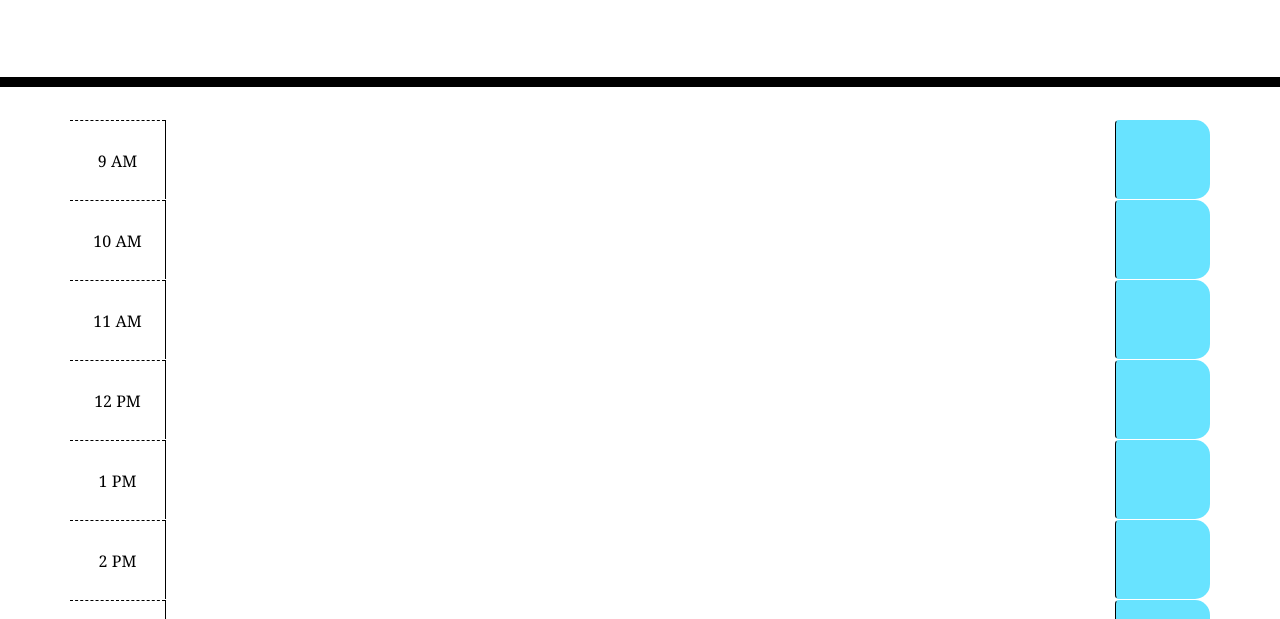
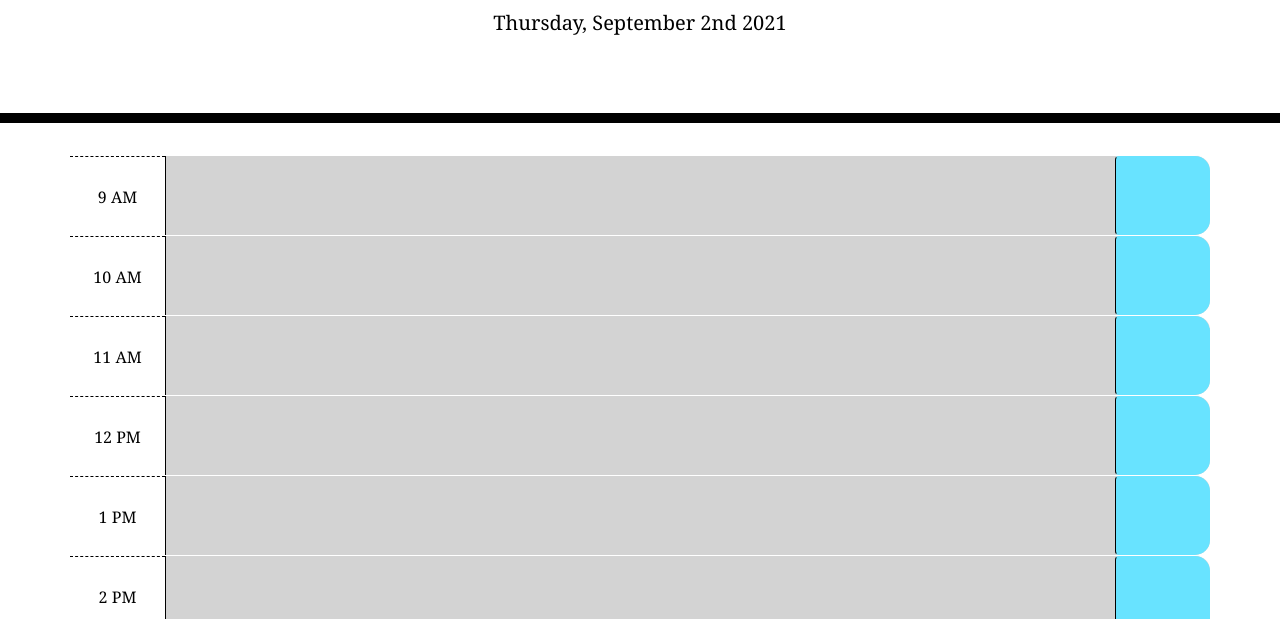
Before and after one commit to Cktestakis/Workday.Scheduler, a plain HTML site: page index.html in a window 1280 px wide. Shown: the part 181-800 px from the top of the page. Drawn offline with nearby package versions, Linux system fonts and the light colour scheme.

Commit message:
Added moment so it may display date

```diff
--- a/assets/javaScript/script.js
+++ b/assets/javaScript/script.js
@@ -0,0 +1,56 @@
+var todayDate = moment().format('dddd, MMMM Do YYYY')
+$("#currentDay").html(todayDate);
+
+$(document).ready(function () {
+    //savBtn Click Listening
+    $(".saveBtn").on("click", function () {
+        //Get nearby values description in JQuery
+        var text = $(this).siblings(".description").val();
+        var time = $("this").parent().attr("id");
+
+        //save text in local storage
+        localStorage.setItem(time, text);
+    })
+
+    function timerTracker() {
+        //get current number of hours
+        var timeNow = moment().hour();
+
+        //loop over time blocks
+        $(".time-block").each(function () {
+            var blockTime = parseInt($(this).attr("id").split("hour")[1]);
+
+            // To check time and add classes for background indicators
+
+            if (blockTime < timeNow) {
+                $(this).removeClass("future");
+                $(this).removeClass("present");
+                $(this).addClass("past");
+
+            } else if (blockTime === timeNow) {
+                $(this).removeClass("past");
+                $(this).removeClass("future");
+                $(this).removeClass("present");
+            } else {
+                $(this).removeClass("present");
+                $(this).removeClass("past");
+                $(this).removeClass("future");
+            }
+        })
+    }
+
+    //Get item from local storage
+    $("#hour8 .description").val(localStorage.getItem("hour8"));
+    $("#hour9 .description").val(localStorage.getItem("hour9"));
+    $("#hour10 .description").val(localStorage.getItem("hour10"));
+    $("#hour11 .description").val(localStorage.getItem("hour11"));
+    $("#hour12 .description").val(localStorage.getItem("hour12"));
+    $("#hour13 .description").val(localStorage.getItem("hour13"));
+    $("#hour14 .description").val(localStorage.getItem("hour14"));
+    $("#hour15 .description").val(localStorage.getItem("hour15"));
+    $("#hour16 .description").val(localStorage.getItem("hour16"));
+    $("#hour17 .description").val(localStorage.getItem("hour17"));
+
+    timerTracker();
+
+})
--- a/index.html
+++ b/index.html
@@ -5,12 +5,13 @@
     <meta charset="UTF-8">
     <meta http-equiv="X-UA-Compatible" content="IE=edge">
     <meta name="viewport" content="width=device-width, initial-scale=1.0">
+
     <link rel="stylesheet" href="https://cdn.jsdelivr.net/npm/bootstrap@4.6.0/dist/css/bootstrap.min.css"
     integrity="sha384-B0vP5xmATw1+K9KRQjQERJvTumQW0nPEzvF6L/Z6nronJ3oUOFUFpCjEUQouq2+l" crossorigin="anonymous">
-    <style>
-        @import url('https://fonts.googleapis.com/css2?family=Raleway:wght@300&display=swap');
-        </style>
-    <link rel="stylesheet" href="./assets/CSS/style.css" />
+
+
+
+     <link rel="stylesheet" href="./assets/CSS/style.css" />
     <title>Work Day Scheduler</title>
 </head>
 
@@ -107,8 +108,10 @@
 
     </div>
 
-    <script src="https://code.jquery.com/jquery-3.6.0.slim.min.js"></script>
-    <script src="https://cdnjs.cloudflare.com/ajax/libs/jquery/3.5.1/jquery.min.js"></script>
+    <script src="https://code.jquery.com/jquery-2.2.4.min.js" integrity="sha256-BbhdlvQf/xTY9gja0Dq3HiwQF8LaCRTXxZKRutelT44=" crossorigin="anonymous"></script>
+
+    <script src="https://cdnjs.cloudflare.com/ajax/libs/moment.js/2.29.1/moment.min.js" referrerpolicy="no-referrer"></script>
+
     <script src="./assets/javaScript/script.js"></script>
 
 </body>
```
